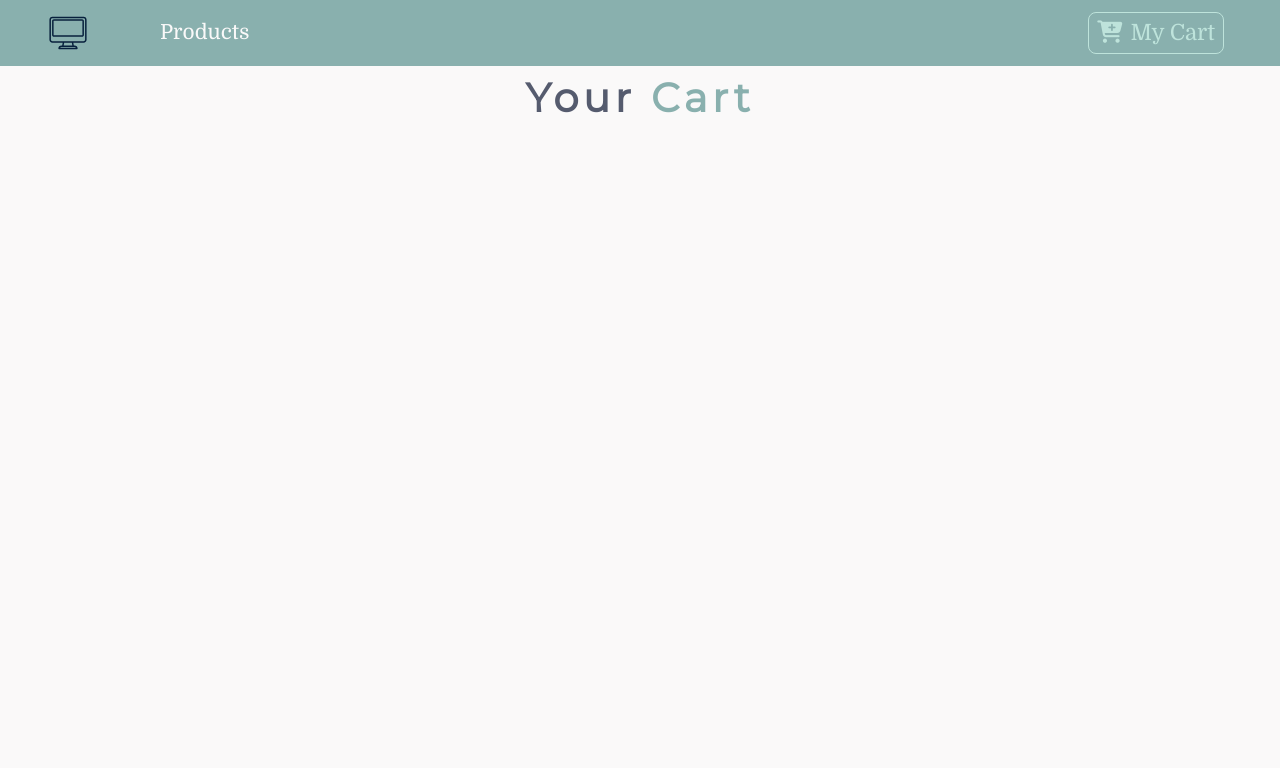
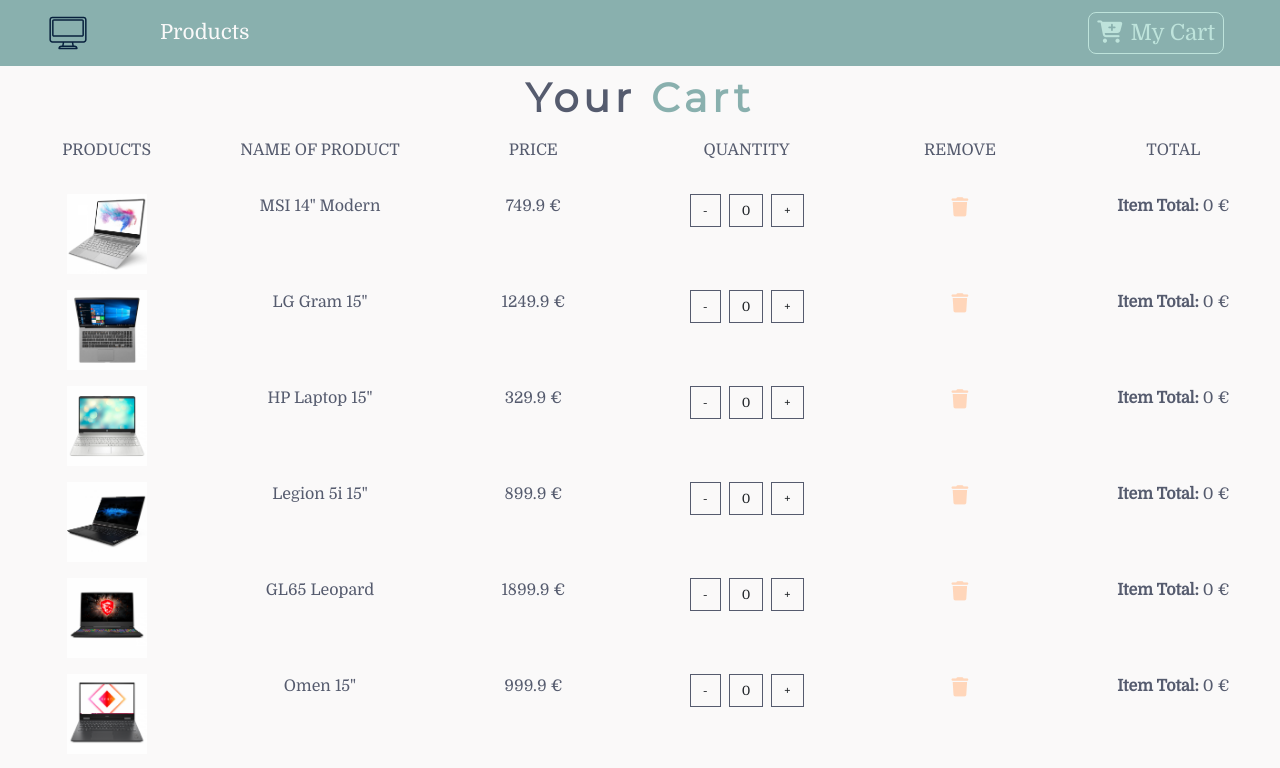
Before and after one commit to StereoPT/pc-store, a React (Create React App) app: page /cart in a window 1280 px wide. Shown: the top 768 px of the page. Built offline with nearby package versions, Linux system fonts and the light colour scheme.

Commit message:
Cart Display

```diff
--- a/src/App.css
+++ b/src/App.css
@@ -29,3 +29,23 @@ body {
 .text-peach {
   color: var(--mainPeach);
 }
+
+.btn-black {
+  background: transparent;
+  text-transform: capitalize;
+  font-size: 0.8rem !important;
+  color: var(--mainDark);
+  border-radius: 0 !important;
+  border: 0.1rem solid var(--mainDark) !important;
+}
+
+.btn-black:hover {
+  background: var(--mainDark) !important;
+  color: var(--mainWhite) !important;
+}
+
+.cart-icon {
+  cursor: pointer;
+  font-size: 1.2rem;
+  color: var(--mainPeach);
+}
--- a/src/components/Cart/Cart.js
+++ b/src/components/Cart/Cart.js
@@ -1,11 +1,30 @@
 import React, { Component } from 'react';
 import Title from '../Title';
+import CartColumns from './CartColumns';
+import EmptyCart from './EmptyCart';
+import { ProductConsumer } from '../../context';
+import CartList from './CartList';
 
 export default class Cart extends Component {
   render() {
     return (
       <section>
-        <Title name="Your" title="Cart" />
+        <ProductConsumer>
+          {(value) => {
+            const { cart } = value;
+            if(cart.length > 0) {
+              return(
+                <React.Fragment>
+                  <Title name="Your" title="Cart" />
+                  <CartColumns />
+                  <CartList value={ value }/>
+                </React.Fragment>
+              );
+            } else {
+              return (<EmptyCart />);
+            }
+          }}
+        </ProductConsumer>
       </section>
     )
   }
--- /dev/null
+++ b/src/components/Cart/CartColumns.js
@@ -0,0 +1,29 @@
+import React from 'react';
+
+export default function CartColumns() {
+  return (
+    <div className="container-fluid text-center d-none d-lg-block">
+      <div className="row">
+        <div className="col-10 mx-auto col-lg-2">
+          <p className="text-uppercase">Products</p>
+        </div>
+        <div className="col-10 mx-auto col-lg-2">
+          <p className="text-uppercase">Name of Product</p>
+        </div>
+        <div className="col-10 mx-auto col-lg-2">
+          <p className="text-uppercase">Price</p>
+        </div>
+        <div className="col-10 mx-auto col-lg-2">
+          <p className="text-uppercase">Quantity</p>
+        </div>
+        <div className="col-10 mx-auto col-lg-2">
+          <p className="text-uppercase">Remove</p>
+        </div>
+        <div className="col-10 mx-auto col-lg-2">
+          <p className="text-uppercase">Total</p>
+        </div>
+
+      </div>
+    </div>
+  )
+}
--- /dev/null
+++ b/src/components/Cart/CartItem.js
@@ -0,0 +1,38 @@
+import React from 'react';
+
+export default function CartItem({ item, value }) {
+  const { id, title, img, price, count, total } = item;
+  const { increment, decrement, removeItem } = value;
+
+  return (
+    <div className="row my-3 text-capitalize text-center">
+      <div className="col-10 mx-auto col-lg-2">
+        <img src={ img } style={{ width: '5rem', height: '5rem' }} className="img-fluid" alt="Product" />
+      </div>
+      <div className="col-10 mx-auto col-lg-2">
+        <span className="d-lg-none">Product: </span>
+        { title }
+      </div>
+      <div className="col-10 mx-auto col-lg-2">
+        <span className="d-lg-none">Price: </span>
+        { price } €
+      </div>
+      <div className="col-10 mx-auto col-lg-2 my-2 my-lg-0">
+        <div className="d-flex justify-content-center">
+          <span className="btn btn-black mx-1" onClick={() => { decrement(id) }}>-</span>
+          <span className="btn btn-black mx-1">{ count }</span>
+          <span className="btn btn-black mx-1" onClick={() => { increment(id) }}>+</span>
+        </div>
+      </div>
+      <div className="col-10 mx-auto col-lg-2">
+        <div className="cart-icon" onClick={() => { removeItem(id) }}>
+          <i className="fas fa-trash"></i>
+        </div>
+      </div>
+      <div className="col-10 mx-auto col-lg-2">
+        <strong>Item Total: </strong>
+        { total } €
+      </div>
+    </div>
+  );
+}
--- /dev/null
+++ b/src/components/Cart/CartList.js
@@ -0,0 +1,14 @@
+import React from 'react';
+import CartItem from './CartItem';
+
+export default function CartList({ value }) {
+  const { cart } = value;
+
+  return (
+    <div className="container-fluid">
+      { cart.map((item) => {
+        return <CartItem key={ item.id } item={ item } value={ value } />
+      })}
+    </div>
+  );
+}
--- /dev/null
+++ b/src/components/Cart/EmptyCart.js
@@ -0,0 +1,13 @@
+import React from 'react'
+
+export default function EmptyCart() {
+  return (
+    <div className="container mt-5">
+      <div className="row">
+        <div className="col-10 mx-auto text-center text-title">
+          <h1>Your Cart is Currently Empty!</h1>
+        </div>
+      </div>
+    </div>
+  )
+}
--- a/src/components/ProductList.js
+++ b/src/components/ProductList.js
@@ -22,7 +22,6 @@ export default class ProductList extends Component {
           </div>
         </div>
       </React.Fragment>
-        //<Product />
     );
   }
 }
--- a/src/context.js
+++ b/src/context.js
@@ -7,7 +7,8 @@ class ProductProvider extends Component {
     state = {
       products: [],
       detailProduct: detailProduct,
-      cart: [],
+      //cart: [],
+      cart: storeProducts,
       modalOpen: false,
       modalProduct: detailProduct,
       cartSubTotal: 0,
```
